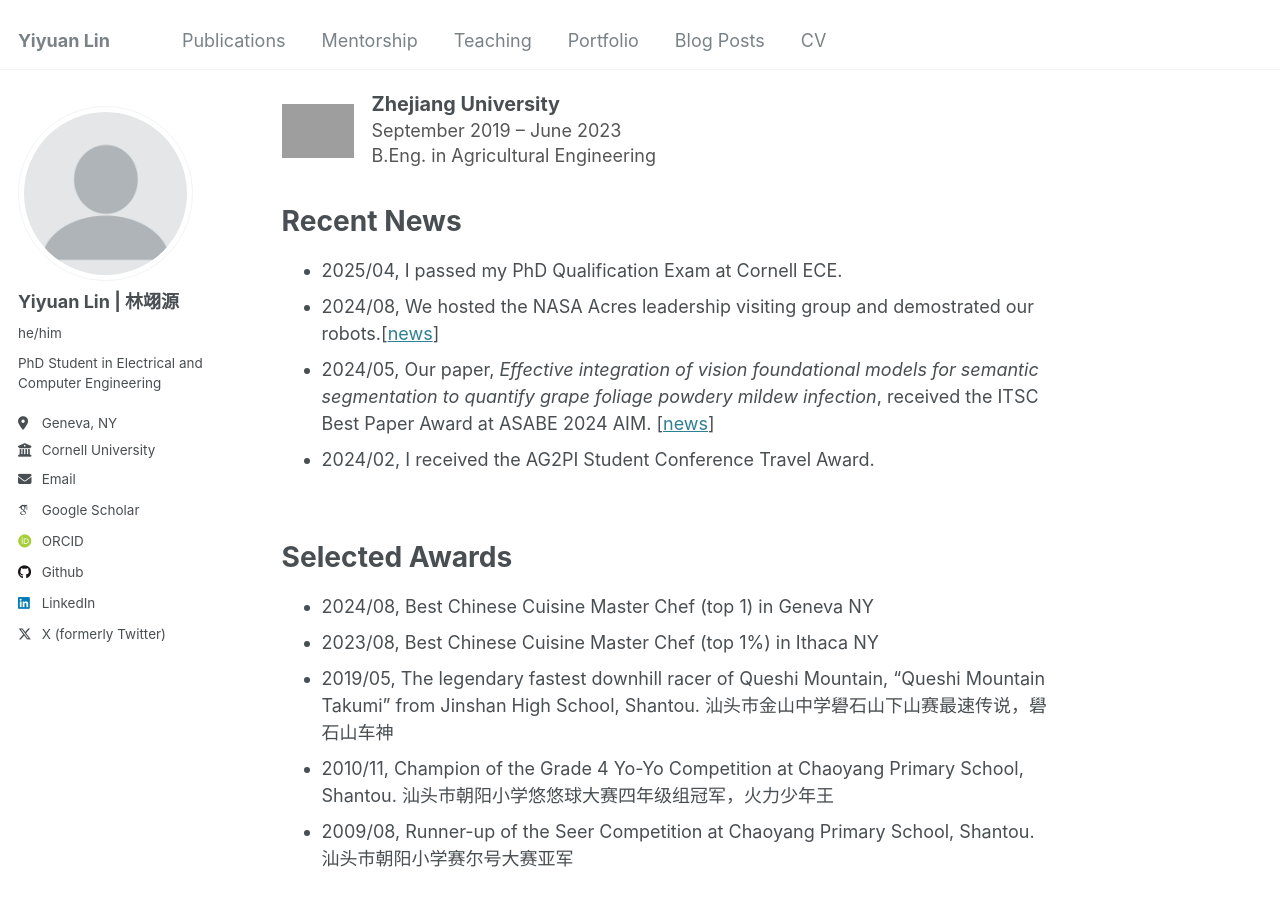
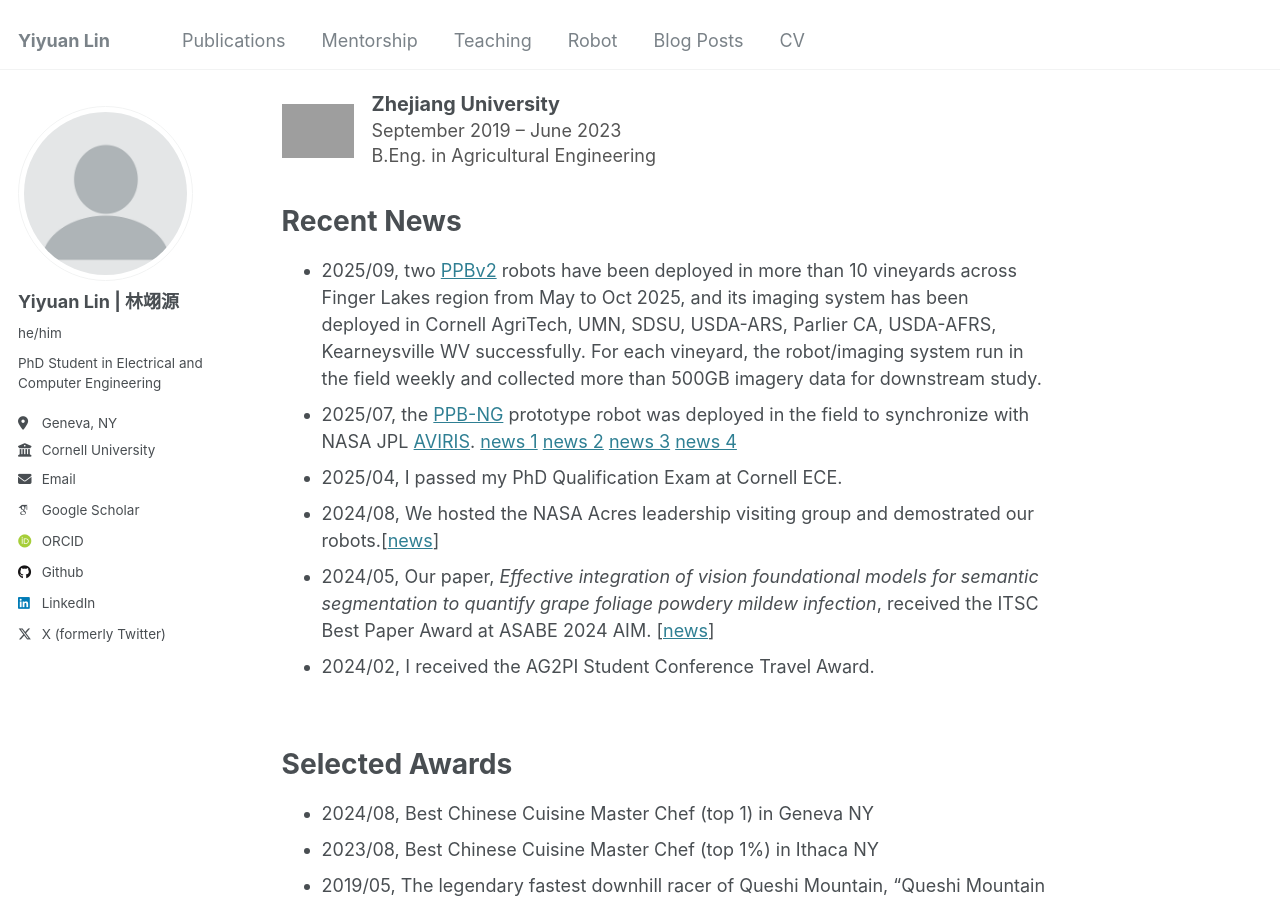
Before and after one commit to YiyuanLinXX/YiyuanLinXX.github.io, a Jekyll site: the page built from _pages/about.md, in a window 1280 px wide and 900 px high, scrolled down 409 px. Built offline with Jekyll 4.4.1, drawn with Linux system fonts in a browser that asks for light colours; some web fonts are replaced; grey boxes are pictures that could not be loaded.

Commit message:
update robots and news

```diff
--- a/_data/navigation.yml
+++ b/_data/navigation.yml
@@ -17,8 +17,8 @@ main:
   - title: "Teaching"
     url: /teaching/
 
-  - title: "Portfolio"
-    url: /portfolio/
+  - title: "Robot"
+    url: /robot/
 
   - title: "Blog Posts"
     url: /year-archive/
--- a/_pages/about.md
+++ b/_pages/about.md
@@ -66,6 +66,8 @@ My unparalleled emotional sponsor: Xunyu Luo.
 </div>
 
 # Recent News
+- 2025/09, two [PPBv2](https://yiyuanlinxx.github.io/robot/2_PPB_V2/) robots have been deployed in more than 10 vineyards across Finger Lakes region from May to Oct 2025, and its imaging system has been deployed in Cornell AgriTech, UMN, SDSU, USDA-ARS, Parlier CA,  USDA-AFRS, Kearneysville WV successfully. For each vineyard, the robot/imaging system run in the field weekly and collected more than 500GB imagery data for downstream study.
+- 2025/07, the [PPB-NG](https://yiyuanlinxx.github.io/robot/1_PPB_NG/) prototype robot was deployed in the field to synchronize with NASA JPL [AVIRIS](https://aviris.jpl.nasa.gov/). [news 1](https://www.instagram.com/reel/DNESxjlKwJC/?igsh=bXp0d2twYnM0ZDBp) [news 2](https://www.post-journal.com/news/top-stories/2025/08/eye-on-the-sky/) [news 3](https://www.facebook.com/story.php?story_fbid=1232679688656040&id=100057420610467&mibextid=wwXIfr&rdid=wAPXvbyYI0goWUv8#) [news 4](https://blogs.cornell.edu/goldlab/lab-news/aviris3-flx-imagery/)
 - 2025/04, I passed my PhD Qualification Exam at Cornell ECE.
 - 2024/08, We hosted the NASA Acres leadership visiting group and demostrated our robots.[[news](https://news.cornell.edu/stories/2024/08/space-farm-readying-nasa-satellites-help-growers)]
 - 2024/05, Our paper, *Effective integration of vision foundational models for semantic segmentation to quantify grape foliage powdery mildew infection*, received the ITSC Best Paper Award at ASABE 2024 AIM. [[news](https://www.asabe.org/Awards-Competitions/Paper-Awards/ITSC-Paper-Awards)]
--- a/_pages/portfolio.html
+++ b/_pages/portfolio.html
@@ -1,7 +1,7 @@
 ---
 layout: archive
-title: "Portfolio"
-permalink: /portfolio/
+title: "Robot"
+permalink: /robot/
 author_profile: true
 ---
 
```
